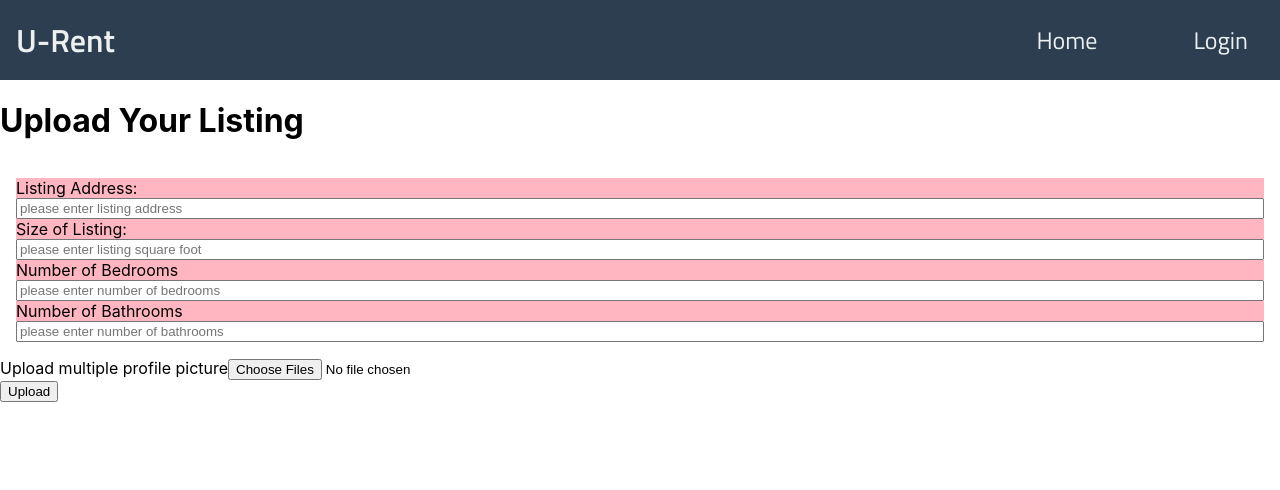
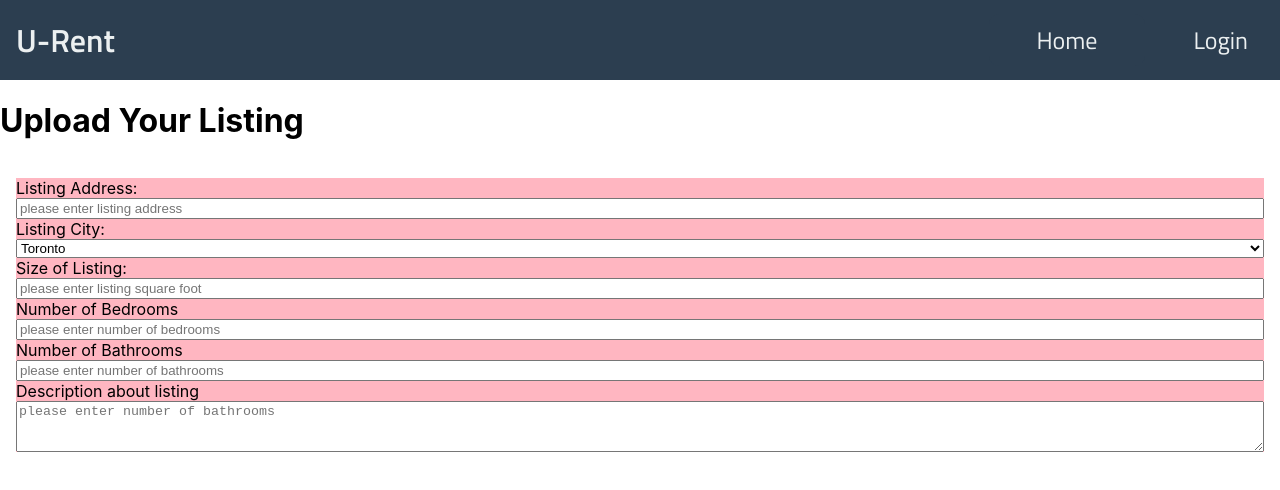
Before and after one commit to PranavPrashar/u-rent, a React (Create React App) app: page /uploadlisting in a window 1280 px wide. Shown: the top 490 px of the page. Built offline with nearby package versions, Linux system fonts and the light colour scheme.

Commit message:
Updates to form inputs, select drop down for city

```diff
--- a/src/Components/UploadListingPage/UploadListingPage.js
+++ b/src/Components/UploadListingPage/UploadListingPage.js
@@ -3,24 +3,57 @@ import "./UploadListingPage.scss";
 class UploadListingPage extends Component {
   state = {
     formData: [],
+    value: "",
   };
   handleInput = (event) => {
     this.setState({ [event.target.name]: event.target.value });
+    console.log(event.target.value);
   };
 
-  handleSubmit = () => {};
+  handleSelect = (event) => {
+    console.log(event.target.value);
+    this.setState({ value: event.target.value });
+  };
+
+  printResults = (event) => {
+    console.log(this.state.formData);
+    console.log(this.state.value);
+    event.preventDetault();
+  };
+
+  //   handleSubmit = () => {};
   render() {
     return (
       <div className="uploadlistingpage">
         <h1>Upload Your Listing</h1>
-        <form className="uploadlistingpage__form">
+        <form
+          className="uploadlistingpage__form"
+          // method="POST" action="h"
+          onSubmit={this.printResults}
+          method="POST"
+          action="http://localhost:5050/profile-upload-multiple"
+          enctype="multipart/form-data"
+        >
           <label htmlFor="listingAddress">Listing Address:</label>
           <input
             type="text"
             required
             id="listingAddress"
             placeholder="please enter listing address "
+            onChange={this.handleInput}
           />
+          <label htmlFor="listingCity">Listing City:</label>
+          <select
+            id="listingCity"
+            value={this.state.value}
+            onChange={this.handleSelect}
+            required
+          >
+            <option value="toronto">Toronto</option>
+            <option value="waterloo">Waterloo</option>
+            <option value="northyork">North York</option>
+            <option value="vaughan">Vaughan</option>
+          </select>
 
           <label htmlFor="listingSize">Size of Listing:</label>
           <input
@@ -28,6 +61,7 @@ class UploadListingPage extends Component {
             required
             id="listingSize"
             placeholder="please enter listing square foot"
+            onChange={this.handleInput}
           />
           <label htmlFor="listingBathrooms">Number of Bedrooms</label>
           <input
@@ -35,6 +69,7 @@ class UploadListingPage extends Component {
             required
             id="listingBathrooms"
             placeholder="please enter number of bedrooms"
+            onChange={this.handleInput}
           />
           <label htmlFor="listingBedrooms">Number of Bathrooms</label>
           <input
@@ -42,7 +77,27 @@ class UploadListingPage extends Component {
             required
             id="listingBedrooms"
             placeholder="please enter number of bathrooms"
+            onChange={this.handleInput}
           />
+
+          <label htmlFor="listingBedrooms">Description about listing</label>
+          <textarea
+            type="text"
+            required
+            id="listingBedrooms"
+            placeholder="please enter number of bathrooms"
+            cols={1}
+            rows={3}
+            onChange={this.handleInput}
+          />
+
+          {/* <div>
+            <label>Upload multiple profile picture</label>
+            <input type="file" name="profile-files" required multiple />
+          </div>
+          <div>
+            <input type="submit" value="Upload" />
+          </div> */}
         </form>
 
         {/* <form
@@ -58,7 +113,7 @@ class UploadListingPage extends Component {
           <input type="submit" value="Upload" />
         </div>
       </form> */}
-        <form
+        {/* <form
           method="POST"
           action="http://localhost:5050/profile-upload-multiple"
           enctype="multipart/form-data"
@@ -70,7 +125,7 @@ class UploadListingPage extends Component {
           <div>
             <input type="submit" value="Upload" />
           </div>
-        </form>
+        </form> */}
       </div>
     );
   }
```
